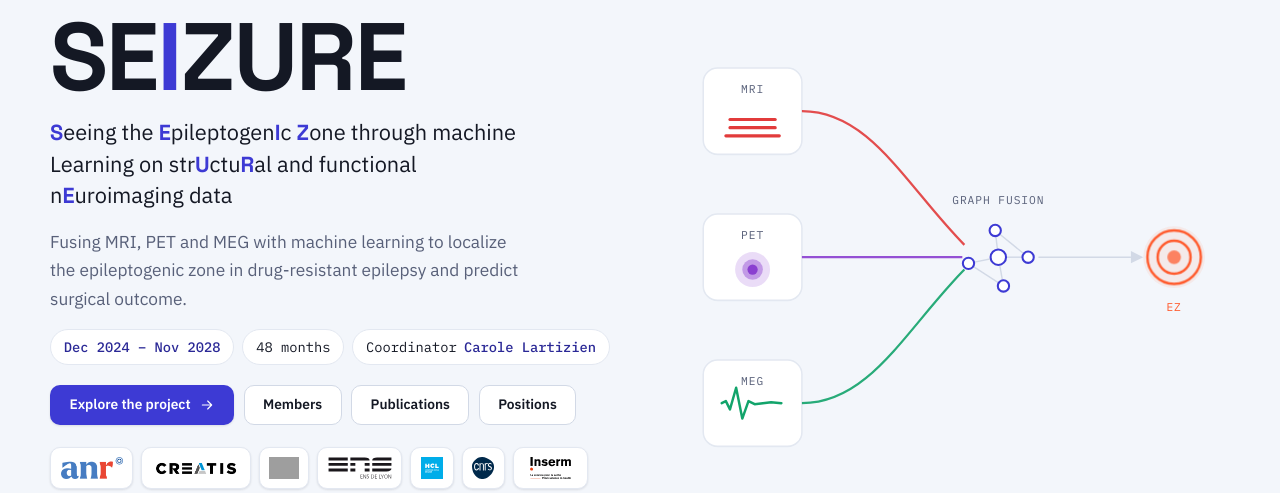
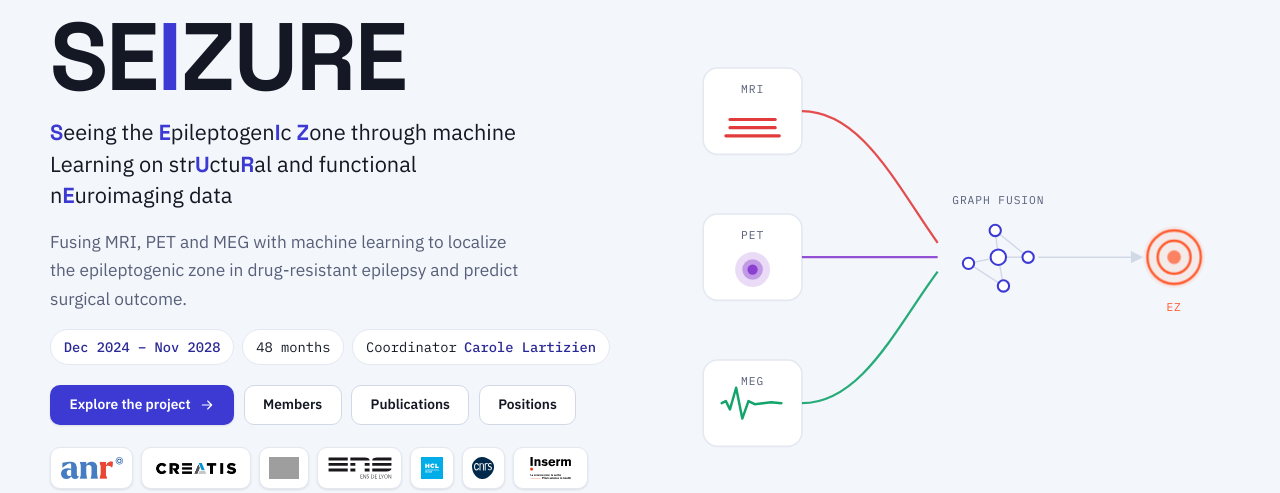
Before and after one commit to anr-seizure/anr-seizure.github.io, a Jekyll site: the page built from index.html, in a window 1280 px wide. Shown: the part 226-719 px from the top of the page. Built offline with Jekyll 4.4.1, drawn with Linux system fonts in a browser that asks for light colours; grey boxes are pictures that could not be loaded.

Commit message:
style(home): add breathing room between the modality lanes and the fusion graph

```diff
--- a/index.html
+++ b/index.html
@@ -52,10 +52,10 @@ description: "SEIZURE fuses MRI, PET and MEG with machine learning to localize t
           <path d="M 26,362 L 30,360 L 34,368 L 40,347 L 46,377 L 52,360 L 58,363 L 66,362 L 74,361 L 84,362" fill="none" style="stroke:var(--meg)" stroke-width="2.4" stroke-linejoin="round" stroke-linecap="round"/>
         </g>
 
-        <!-- lanes from modalities to the fusion graph -->
-        <path class="lane lane--mri" d="M104,78 C170,78 205,150 262,208"/>
-        <path class="lane lane--pet" d="M104,220 C165,220 205,220 260,220"/>
-        <path class="lane lane--meg" d="M104,362 C170,362 205,290 262,232"/>
+        <!-- lanes from modalities toward the fusion graph, ending short of it for breathing room -->
+        <path class="lane lane--mri" d="M104,78 C162,78 196,150 236,206"/>
+        <path class="lane lane--pet" d="M104,220 C156,220 196,220 236,220"/>
+        <path class="lane lane--meg" d="M104,362 C162,362 196,288 236,234"/>
 
         <!-- fusion graph, centered on y=220 with a right anchor node so the exit is horizontal -->
         <text class="lbl" x="295" y="168" text-anchor="middle">graph fusion</text>
```
